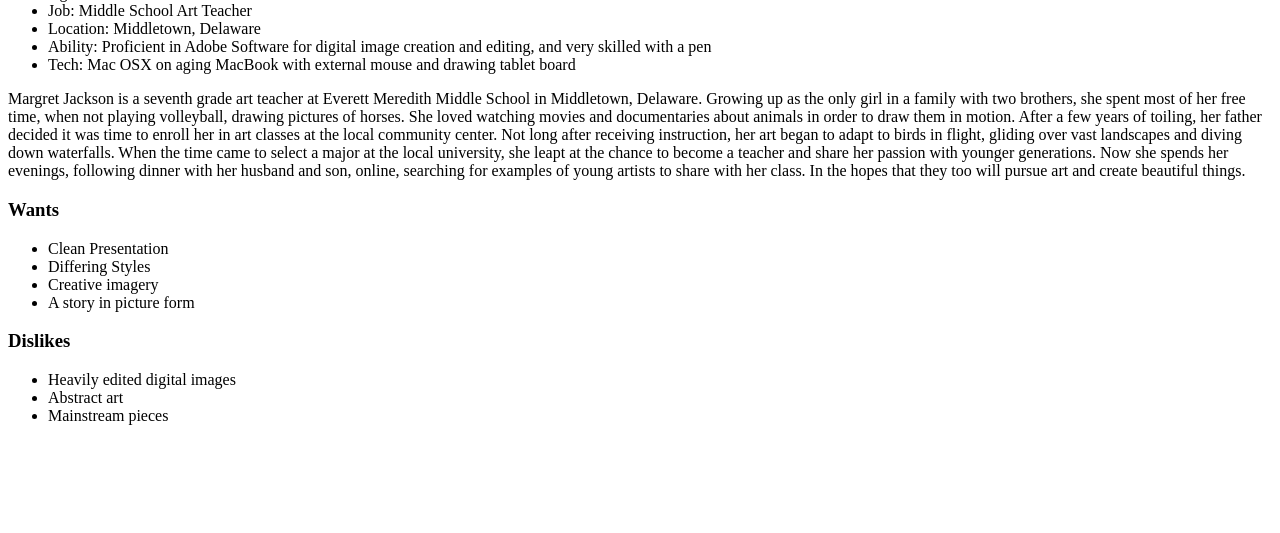
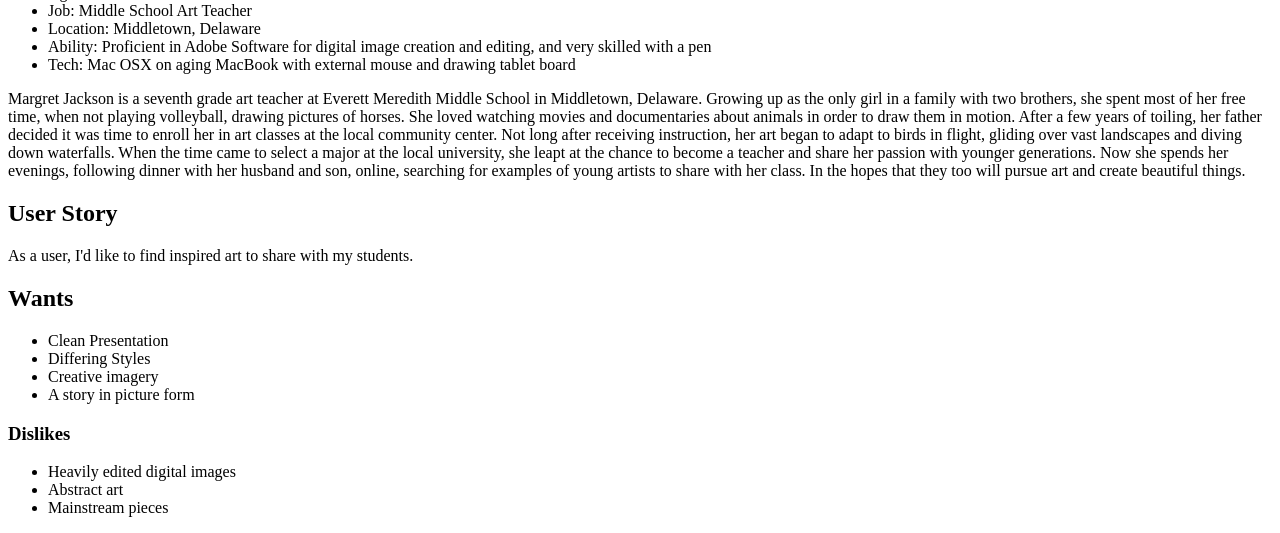
Before and after one commit to codingLyfe/pwp-photo-gallery, a PHP site: page /milestone-1.php in a window 1280 px wide. Shown: the part 787-1320 px from the top of the page. Before the commit the page ends 1212 px from the top, so only its background shows below. Run offline with PHP 8.4, Linux system fonts and the light colour scheme.

Commit message:
added user story

```diff
--- a/public_html/documentation/milestone-1.php
+++ b/public_html/documentation/milestone-1.php
@@ -5,7 +5,7 @@
 		<title>PWP Photo Gallery</title>
 	</head>
 	<body>
-		<h1>Photo Gallery</h1>
+		<h1>Photo Gallery Milestone 1</h1>
 		<h2>Purpose</h2>
 		<p>This photo gallery will serve as a platform for an up and coming artist to share her work with her friends, family, and peers in the community. Doubling as an online portfolio, it will allow for personal growth as she receives feedback and advice that will help her advance in the field.</p>
 		<h2>Audience</h2>
@@ -26,7 +26,9 @@
 			<li>Tech: Mac OSX on aging MacBook with external mouse and drawing tablet board</li>
 		</ul>
 		<p>Margret Jackson is a seventh grade art teacher at Everett Meredith Middle School in Middletown, Delaware. Growing up as the only girl in a family with two brothers, she spent most of her free time, when not playing volleyball, drawing pictures of horses. She loved watching movies and documentaries about animals in order to draw them in motion. After a few years of toiling, her father decided it was time to enroll her in art classes at the local community center. Not long after receiving instruction, her art began to adapt to birds in flight, gliding over vast landscapes and diving down waterfalls. When the time came to select a major at the local university, she leapt at the chance to become a teacher and share her passion with younger generations. Now she spends her evenings, following dinner with her husband and son, online, searching for examples of young artists to share with her class. In the hopes that they too will pursue art and create beautiful things.</p>
-		<h3>Wants</h3>
+		<h2>User Story</h2>
+		<p>As a user, I'd like to find inspired art to share with my students.</p>
+		<h2>Wants</h2>
 		<ul>
 			<li>Clean Presentation</li>
 			<li>Differing Styles</li>
```
